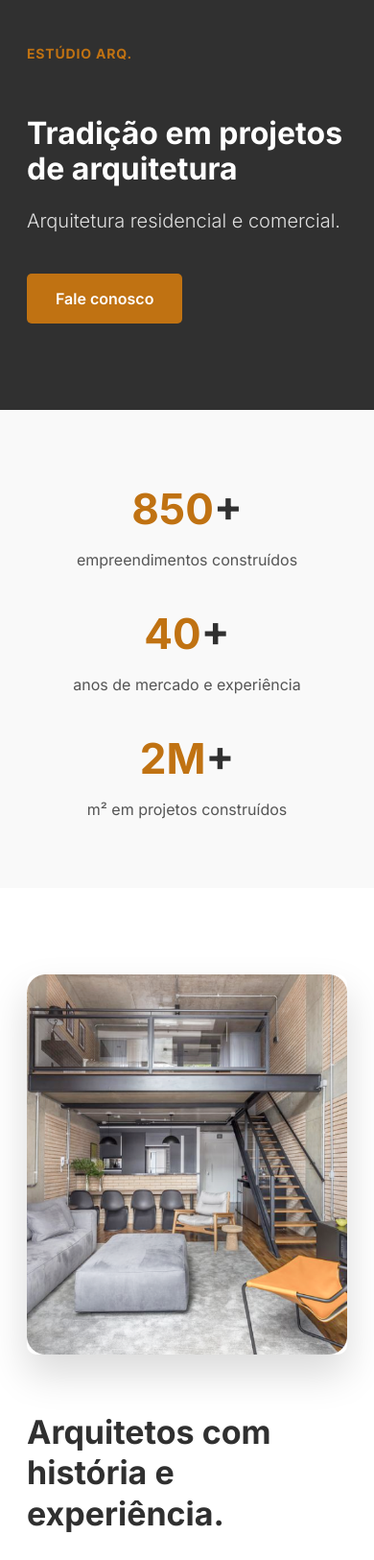
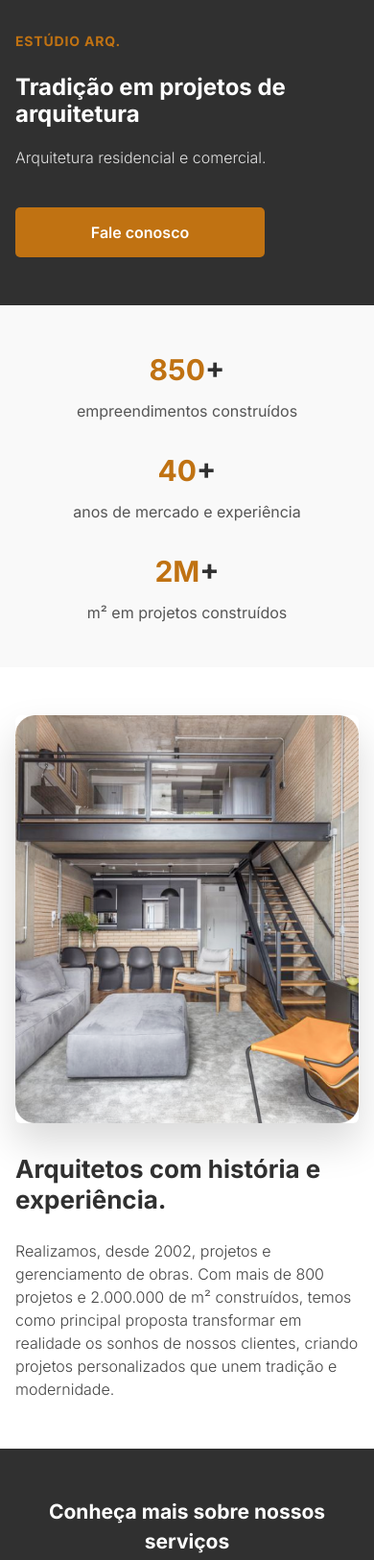
Before and after one commit to DiogoCasemiro1/RID99766_Desafio1, a plain HTML site: page DESAFIO1/index.html in a window 390 px wide. Shown: the top 1625 px of the page at 96% size. Drawn offline with Linux system fonts and the light colour scheme.

Commit message:
Corrige problemas do preview

```diff
--- a/DESAFIO1/style.css
+++ b/DESAFIO1/style.css
@@ -32,7 +32,7 @@ img {
 .container {
     max-width: var(--container-max);
     margin: 0 auto;
-    padding: 0 45px;
+    padding: 0 clamp(20px, 6vw, 45px);
 }
 
 .sr-only {
@@ -55,7 +55,7 @@ button:focus-visible {
 #menusuperior {
     background-color: var(--cor-escura);
     color: var(--cor-texto-claro);
-    padding: 45px 0 90px;
+    padding: clamp(32px, 8vw, 45px) 0 clamp(50px, 12vw, 90px);
 }
 
 .logo {
@@ -64,11 +64,11 @@ button:focus-visible {
     text-transform: uppercase;
     font-size: 14px;
     color: var(--cor-destaque);
-    margin-bottom: 55px;
+    margin-bottom: clamp(32px, 8vw, 55px);
 }
 
 #titulo-menusuperior {
-    font-size: 42px;
+    font-size: clamp(28px, 6vw, 42px);
     font-weight: 700;
     line-height: 1.15;
     max-width: 640px;
@@ -76,13 +76,16 @@ button:focus-visible {
 
 #txt-menusuperior {
     padding-top: 20px;
-    font-size: 20px;
+    font-size: clamp(16px, 3.5vw, 20px);
     font-weight: 300;
     opacity: 0.85;
 }
 
 .btn-hero {
     display: inline-block;
+    width: 100%;
+    max-width: 260px;
+    text-align: center;
     margin-top: 40px;
     padding: 14px 30px;
     background-color: var(--cor-destaque);
@@ -102,7 +105,7 @@ button:focus-visible {
 /* MENU INFORMACIONAL */
 #menuinformacional {
     background-color: var(--cor-clara);
-    padding: 70px 0;
+    padding: clamp(45px, 10vw, 70px) 0;
 }
 
 .info-grid {
@@ -113,7 +116,7 @@ button:focus-visible {
 }
 
 .info-item h2 {
-    font-size: 44px;
+    font-size: clamp(30px, 6vw, 44px);
     font-weight: 700;
     color: var(--cor-destaque);
 }
@@ -130,25 +133,25 @@ button:focus-visible {
 
 /* DESCRIÇÃO */
 #descricao {
-    padding: 90px 0;
+    padding: clamp(50px, 12vw, 90px) 0;
 }
 
 .descricao-grid {
     display: grid;
     grid-template-columns: 1fr 1fr;
-    gap: 60px;
+    gap: clamp(32px, 6vw, 60px);
     align-items: center;
 }
 
 #titulo-descricao {
-    font-size: 34px;
+    font-size: clamp(26px, 5vw, 34px);
     font-weight: 700;
-    margin-bottom: 30px;
+    margin-bottom: 24px;
     line-height: 1.25;
 }
 
 #txt-descricao {
-    font-size: 18px;
+    font-size: clamp(16px, 3vw, 18px);
     font-weight: 300;
     color: #444;
 }
@@ -163,11 +166,11 @@ button:focus-visible {
     background-color: var(--cor-escura);
     color: var(--cor-texto-claro);
     text-align: center;
-    padding: 75px 0 90px;
+    padding: clamp(50px, 12vw, 75px) 0 clamp(60px, 14vw, 90px);
 }
 
 #titulo-formulario {
-    font-size: 26px;
+    font-size: clamp(21px, 4.5vw, 26px);
     font-weight: 700;
 }
 
@@ -226,14 +229,6 @@ button:hover {
 
 /* RESPONSIVO */
 @media (max-width: 860px) {
-    .container {
-        padding: 0 28px;
-    }
-
-    #titulo-menusuperior {
-        font-size: 32px;
-    }
-
     .descricao-grid {
         grid-template-columns: 1fr;
     }
@@ -244,8 +239,42 @@ button:hover {
 
     .info-grid {
         grid-template-columns: 1fr;
-        gap: 32px;
+        gap: 28px;
         text-align: center;
+    }
+
+    .btn-hero {
+        margin-left: auto;
+        margin-right: auto;
+    }
+}
+
+@media (max-width: 600px) {
+    .logo {
+        margin-bottom: 24px;
+    }
+
+    input,
+    button {
+        max-width: 100%;
+    }
+
+    form {
+        width: 100%;
+    }
+
+    #imagemexp img {
+        border-radius: 6px;
+    }
+}
+
+@media (max-width: 400px) {
+    #titulo-menusuperior {
+        font-size: 24px;
+    }
+
+    .container {
+        padding: 0 16px;
     }
 }
 
```
Also changed, not shown: DESAFIO1/index.html (line endings or trailing spaces).
